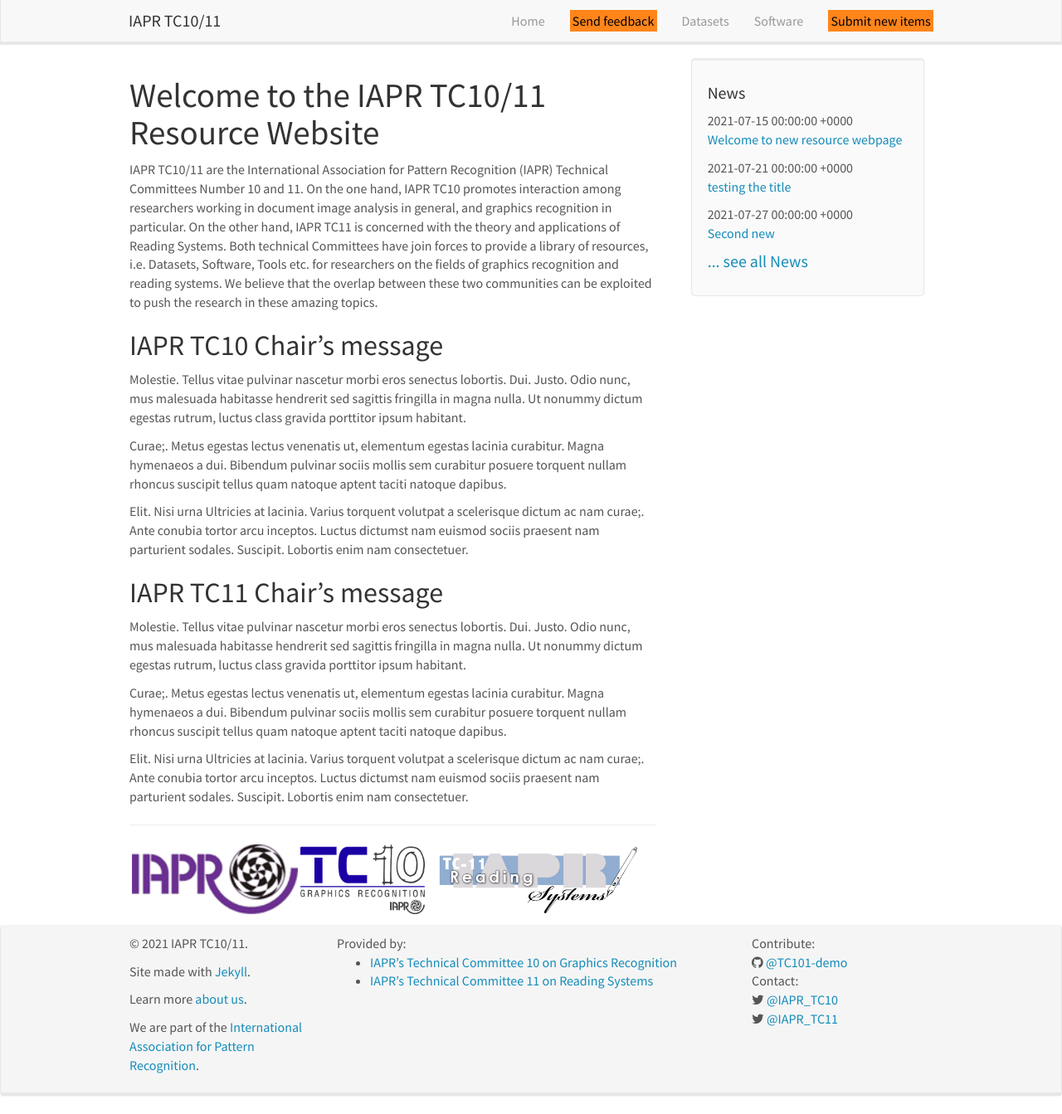
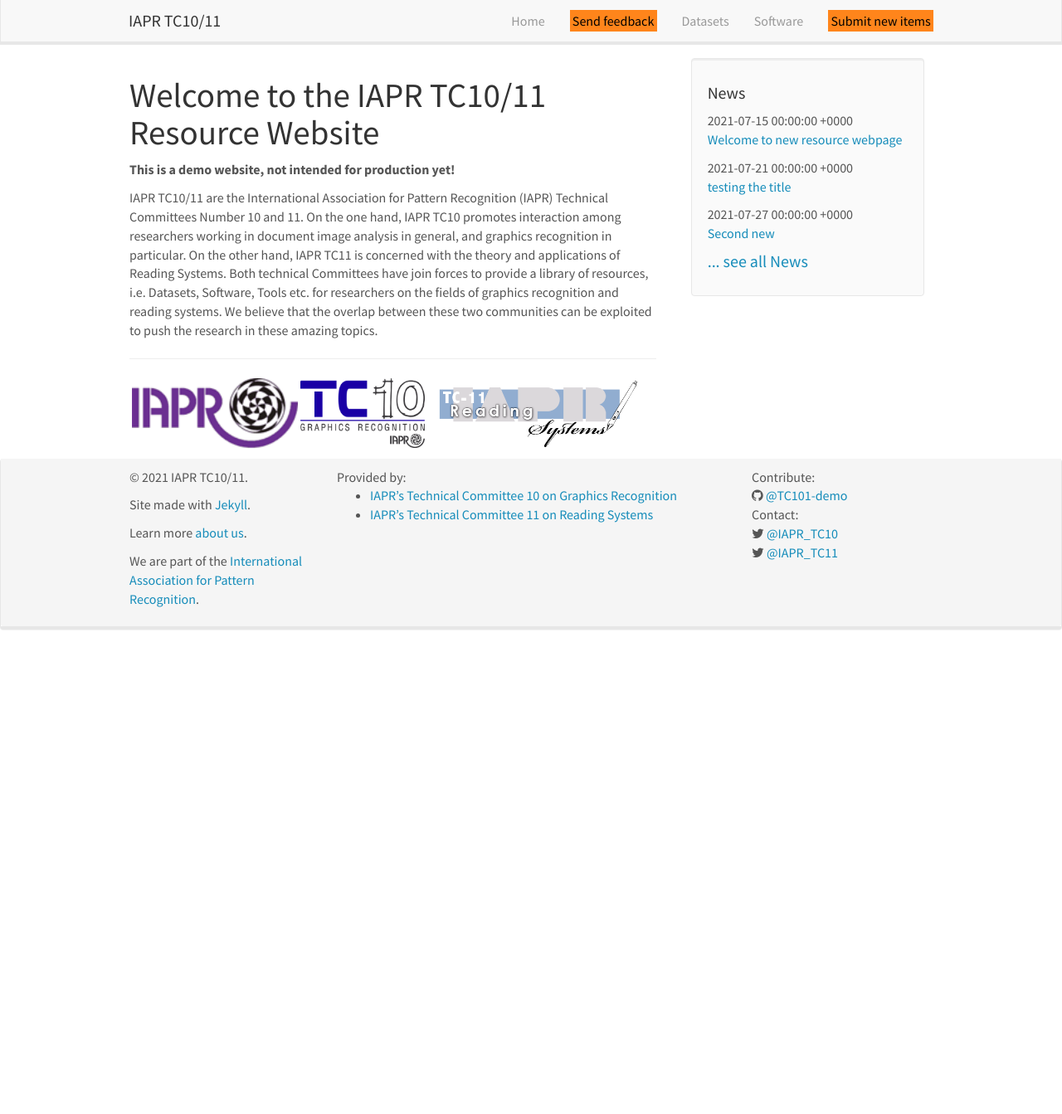
Before and after one commit to TC101-demo/TC101-demo.github.io, a Jekyll site: the page built from _pages/home.md, in a window 1280 px wide and 1343 px high. Shown: the whole window at 83% size. Built offline with Jekyll 4.4.1, drawn with Linux system fonts in a browser that asks for light colours; nearby versions of some CDN libraries.

Commit message:
Start cleaning home page

```diff
--- a/_includes/footer.html
+++ b/_includes/footer.html
@@ -5,7 +5,7 @@
 	<div class="container-fluid">
 	  <div class="row">
 		<div class="col-sm-3">
-            <p>&copy 2021 IAPR TC10/11.</p>
+            <p>&copy; 2021 IAPR TC10/11.</p>
             <p>Site made with <a href="https://jekyllrb.com">Jekyll</a>.</p>
             <p>Learn more <a href="{{ site.url }}{{ site.baseurl }}/about/">about us</a>.</p>
             <p>We are part of the <a href="https://iapr.org/">International Association for Pattern Recognition</a>.</p>
--- a/_layouts/home.html
+++ b/_layouts/home.html
@@ -3,8 +3,6 @@ layout: default
 ---
 
   <div id="homeid" class="col-sm-8">
-        <h1>Welcome to the IAPR TC10/11 Resource Website</h1>
-
 	{{ content }}
   </div>
   <div id="newsid" class="col-sm-4" >
--- a/_pages/home.md
+++ b/_pages/home.md
@@ -4,6 +4,11 @@ layout: home
 sitemap: false
 permalink: /
 ---
+
+
+# Welcome to the IAPR TC10/11 Resource Website
+
+**This is a demo website, not intended for production yet!**
 
 IAPR TC10/11 are the International Association for Pattern Recognition (IAPR) Technical Committees Number 10 and 11.
 On the one hand, IAPR TC10 promotes interaction among researchers working in document image analysis in general, and graphics recognition in particular.
@@ -13,21 +18,7 @@ i.e. Datasets, Software, Tools etc. for researchers on the fields of graphics
 recognition and reading systems. We believe that the overlap between these two
 communities can be exploited to push the research in these amazing topics.
 
-## IAPR TC10 Chair's message
 
-Molestie. Tellus vitae pulvinar nascetur morbi eros senectus lobortis. Dui. Justo. Odio nunc, mus malesuada habitasse hendrerit sed sagittis fringilla in magna nulla. Ut nonummy dictum egestas rutrum, luctus class gravida porttitor ipsum habitant.
-
-Curae;. Metus egestas lectus venenatis ut, elementum egestas lacinia curabitur. Magna hymenaeos a dui. Bibendum pulvinar sociis mollis sem curabitur posuere torquent nullam rhoncus suscipit tellus quam natoque aptent taciti natoque dapibus.
-
-Elit. Nisi urna Ultricies at lacinia. Varius torquent volutpat a scelerisque dictum ac nam curae;. Ante conubia tortor arcu inceptos. Luctus dictumst nam euismod sociis praesent nam parturient sodales. Suscipit. Lobortis enim nam consectetuer.
-
-## IAPR TC11 Chair's message
-
-Molestie. Tellus vitae pulvinar nascetur morbi eros senectus lobortis. Dui. Justo. Odio nunc, mus malesuada habitasse hendrerit sed sagittis fringilla in magna nulla. Ut nonummy dictum egestas rutrum, luctus class gravida porttitor ipsum habitant.
-
-Curae;. Metus egestas lectus venenatis ut, elementum egestas lacinia curabitur. Magna hymenaeos a dui. Bibendum pulvinar sociis mollis sem curabitur posuere torquent nullam rhoncus suscipit tellus quam natoque aptent taciti natoque dapibus.
-
-Elit. Nisi urna Ultricies at lacinia. Varius torquent volutpat a scelerisque dictum ac nam curae;. Ante conubia tortor arcu inceptos. Luctus dictumst nam euismod sociis praesent nam parturient sodales. Suscipit. Lobortis enim nam consectetuer.
 
 ---
 
```
